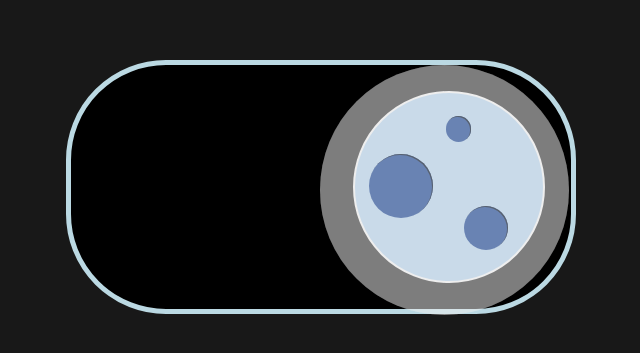
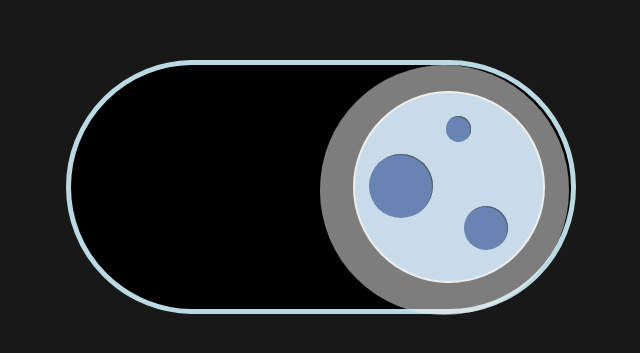
Before and after one commit to ZingerEngineer/day_time_button, a plain HTML site: page index.html in a window 1280 px wide. Shown: the part 213-566 px from the top of the page, without its empty margins (319-959 px from the left). Drawn offline with Linux system fonts and the light colour scheme.

Commit message:
added button styling

```diff
--- a/styles.css
+++ b/styles.css
@@ -14,7 +14,7 @@ html,body{
 .day-time-background{
   width: 35vw;
   height: 15vw;
-  border-radius: 100px;
+  border-radius: 100vw;
   background-color: black;
   border-style: solid;
   border-width: 0.4vw;
```
